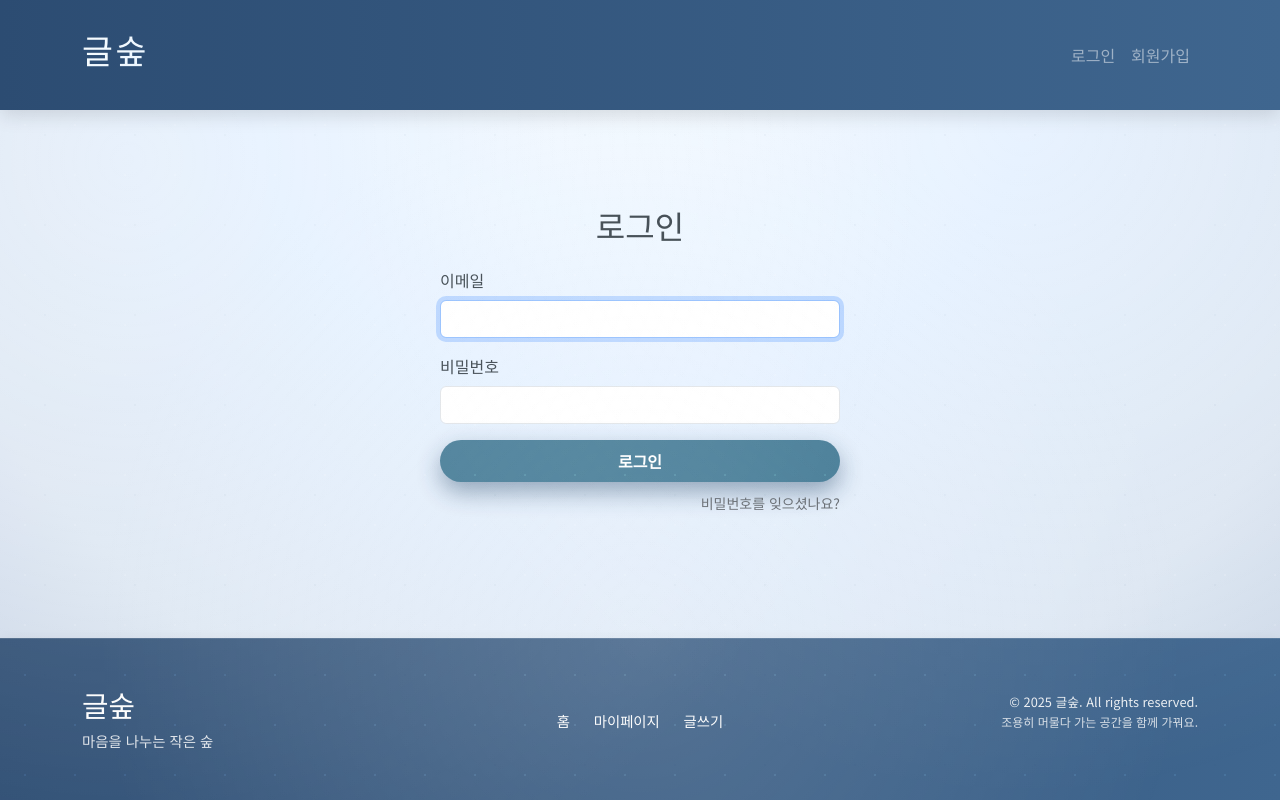
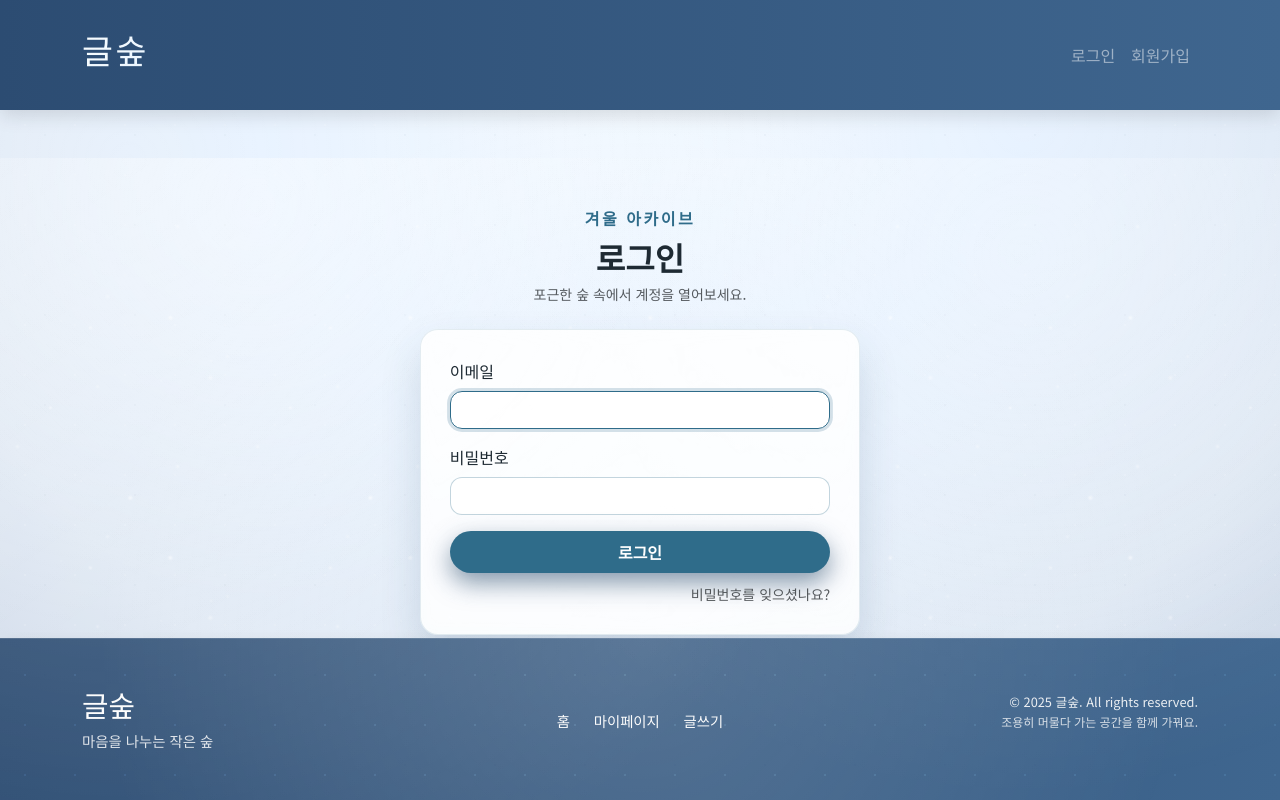
Before and after one commit to hooni0212/glsoop, a website: page public/html/login.html in a window 1280 px wide. Drawn offline with nearby package versions, Linux system fonts and the light colour scheme; no server answers.

Commit message:
Restyle login page with winter snowfall

```diff
--- /dev/null
+++ b/public/css/login.css
@@ -0,0 +1,137 @@
+/* 로그인 전용 겨울 무드 레이어 */
+.page-login .auth-hero {
+  position: relative;
+  color: #1e2a33;
+}
+
+.page-login .auth-hero > .container {
+  position: relative;
+  z-index: 2;
+}
+
+.page-login .auth-hero::after {
+  /* 살짝 흐릿한 빛줄기 */
+  content: '';
+  position: absolute;
+  inset: 0;
+  background: radial-gradient(circle at 20% 10%, rgba(255, 255, 255, 0.35) 0, transparent 35%),
+              radial-gradient(circle at 80% 20%, rgba(255, 255, 255, 0.22) 0, transparent 40%),
+              linear-gradient(145deg, rgba(255, 255, 255, 0.12), rgba(255, 255, 255, 0));
+  pointer-events: none;
+  z-index: 0;
+}
+
+.page-login .auth-eyebrow {
+  letter-spacing: 0.16em;
+  font-weight: 700;
+  color: #2f6c8a;
+}
+
+.page-login .auth-card {
+  background: rgba(255, 255, 255, 0.82);
+  border: 1px solid rgba(47, 108, 138, 0.12);
+  border-radius: 18px;
+  box-shadow: 0 20px 40px rgba(34, 70, 104, 0.16);
+  backdrop-filter: blur(8px);
+  padding: 1.8rem;
+  position: relative;
+  z-index: 1;
+}
+
+.page-login .auth-card .form-control {
+  border-radius: 12px;
+  border-color: rgba(47, 108, 138, 0.28);
+  background-color: rgba(255, 255, 255, 0.9);
+}
+
+.page-login .auth-card .form-control:focus {
+  box-shadow: 0 0 0 0.18rem rgba(47, 108, 138, 0.2);
+  border-color: #2f6c8a;
+}
+
+.page-login .auth-card .btn-success {
+  transition: transform 0.2s ease, box-shadow 0.2s ease;
+}
+
+.page-login .auth-card .btn-success:hover {
+  transform: translateY(-2px);
+  box-shadow: 0 12px 26px rgba(34, 70, 104, 0.24);
+}
+
+/* 눈이 흩날리는 레이어 (CodePen 참고한 박스섀도우 흐름) */
+.page-login .snowfall {
+  position: absolute;
+  inset: -10% -10% -15% -10%;
+  pointer-events: none;
+  mix-blend-mode: screen;
+  opacity: 0.65;
+  background-repeat: repeat;
+  background-size: 240px 240px;
+  z-index: 0;
+  animation-name: snowFloat;
+  animation-timing-function: linear;
+  animation-iteration-count: infinite;
+}
+
+.page-login .snowfall::after,
+.page-login .snowfall::before {
+  content: '';
+  position: absolute;
+  inset: 0;
+  background-repeat: repeat;
+  background-size: inherit;
+  opacity: 0.8;
+}
+
+.page-login .snowfall::before {
+  filter: blur(1px);
+}
+
+.page-login .snowfall-near {
+  background-image: radial-gradient(3px 3px at 20px 30px, rgba(255, 255, 255, 0.9), transparent),
+                    radial-gradient(2px 2px at 140px 120px, rgba(255, 255, 255, 0.85), transparent),
+                    radial-gradient(3px 3px at 220px 210px, rgba(255, 255, 255, 0.95), transparent);
+  animation-duration: 16s;
+}
+
+.page-login .snowfall-near::after {
+  background-image: radial-gradient(3px 3px at 60px 90px, rgba(255, 255, 255, 0.8), transparent),
+                    radial-gradient(2.5px 2.5px at 180px 40px, rgba(255, 255, 255, 0.85), transparent);
+}
+
+.page-login .snowfall-mid {
+  background-image: radial-gradient(2.5px 2.5px at 40px 10px, rgba(255, 255, 255, 0.75), transparent),
+                    radial-gradient(2px 2px at 200px 170px, rgba(255, 255, 255, 0.7), transparent),
+                    radial-gradient(2.5px 2.5px at 120px 230px, rgba(255, 255, 255, 0.7), transparent);
+  animation-duration: 24s;
+  opacity: 0.55;
+}
+
+.page-login .snowfall-mid::after {
+  background-image: radial-gradient(2px 2px at 90px 140px, rgba(255, 255, 255, 0.65), transparent),
+                    radial-gradient(2.5px 2.5px at 210px 80px, rgba(255, 255, 255, 0.65), transparent);
+}
+
+.page-login .snowfall-far {
+  background-image: radial-gradient(1.8px 1.8px at 80px 180px, rgba(255, 255, 255, 0.55), transparent),
+                    radial-gradient(1.6px 1.6px at 190px 60px, rgba(255, 255, 255, 0.5), transparent),
+                    radial-gradient(1.5px 1.5px at 250px 210px, rgba(255, 255, 255, 0.45), transparent);
+  animation-duration: 32s;
+  opacity: 0.45;
+}
+
+.page-login .snowfall-far::after {
+  background-image: radial-gradient(1.6px 1.6px at 30px 200px, rgba(255, 255, 255, 0.5), transparent),
+                    radial-gradient(1.5px 1.5px at 170px 140px, rgba(255, 255, 255, 0.45), transparent);
+}
+
+@keyframes snowFloat {
+  0% { transform: translate3d(0, -6%, 0); }
+  100% { transform: translate3d(8%, 108%, 0); }
+}
+
+@media (max-width: 576px) {
+  .page-login .auth-card {
+    padding: 1.35rem;
+  }
+}
--- a/public/html/login.html
+++ b/public/html/login.html
@@ -24,7 +24,7 @@
   <!-- Custom CSS: 글숲 공통 스타일 -->
   <link rel="stylesheet" href="/css/base.css">
   <link rel="stylesheet" href="/css/components.css">
-  <link rel="stylesheet" href="./css/snow.css">
+  <link rel="stylesheet" href="/css/login.css">
   <link rel="stylesheet" href="/css/themes/spring-theme.css">
   <link rel="stylesheet" href="/css/themes/summer-theme.css">
   <link rel="stylesheet" href="/css/themes/autumn-theme.css">
@@ -32,7 +32,7 @@
 </head>
 
 <!-- 🔽 전체를 세로 플렉스 + 화면 높이 채우기 (푸터를 항상 하단에 붙이기 위함) -->
-<body class="d-flex flex-column min-vh-100 winter-theme">
+<body class="d-flex flex-column min-vh-100 winter-theme page-login">
   <!-- 헤더 네비게이션 바 -->
   <nav class="navbar navbar-expand-lg navbar-dark custom-navbar fixed-top nav-height">
     <div class="container">
@@ -90,13 +90,20 @@
 
   <!-- 로그인 섹션 -->
   <!-- fixed-top 헤더와 겹치지 않도록 py-5 + mt-5로 상단 여백 확보 -->
-  <section class="py-5 mt-5">
-    <div class="container">
+  <section class="py-5 mt-5 auth-hero position-relative overflow-hidden">
+    <div class="snowfall snowfall-near"></div>
+    <div class="snowfall snowfall-mid"></div>
+    <div class="snowfall snowfall-far"></div>
+    <div class="container position-relative">
       <!-- 페이지 제목 -->
-      <h2 class="text-center mb-4">로그인</h2>
+      <div class="text-center mb-4">
+        <p class="auth-eyebrow text-uppercase mb-2">겨울 아카이브</p>
+        <h2 class="fw-bold">로그인</h2>
+        <p class="text-muted small mb-0">포근한 숲 속에서 계정을 열어보세요.</p>
+      </div>
 
       <!-- 로그인 폼: 가운데 정렬 + 최대 너비 400px -->
-      <form id="loginForm" class="mx-auto" style="max-width: 400px;">
+      <form id="loginForm" class="auth-card mx-auto" style="max-width: 440px;">
         <!-- 이메일 입력 -->
         <div class="mb-3">
           <label class="form-label">이메일</label>
```
